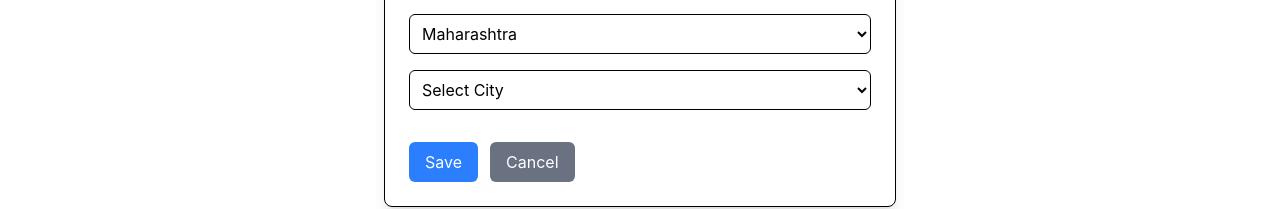
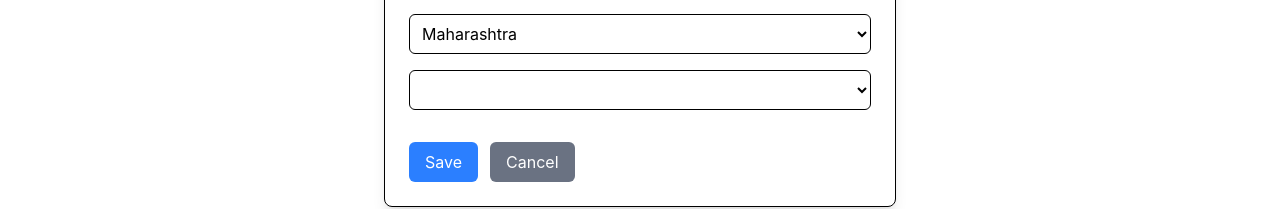
Before and after one commit to sapnamishra812/react-reudx-router, a React (Vite) app: page / in a window 1280 px wide. Both pictures are taken after a click on the button "Add User". Shown: the part 499-708 px from the top of the page. Built offline with nearby package versions, Linux system fonts and the light colour scheme.

Commit message:
added satate and disabled future date

```diff
--- a/src/users/users.jsx
+++ b/src/users/users.jsx
@@ -38,15 +38,11 @@ function Users() {
   };
   const onStateChange = (event) => {
     setState(event.target.value);
-
-    // console.log("state Value", event.target.value);
   };
   const addNewUser = (e) => {
     e.preventDefault();
-    // console.log("add new user");
-    // const citySelectEDBYiD = city
     const newUserDetailFiled = {
-      Id: Math.random() + 1,
+      Id: Math.random(),
       FirstName: firstName,
       LastName: lastName,
       DOB: dob,
@@ -76,43 +72,21 @@ function Users() {
   const stateOptions = [
     { id: 1, name: "maharashtra", label: "Maharashtra" },
     { id: 2, name: "gujarat", label: "Gujarat" },
-    { id: 3, name: "rajasthan", label: "Rajasthan" },
-    { id: 4, name: "karnataka", label: "Karnataka" },
-    { id: 5, name: "tamilnadu", label: "Tamil Nadu" },
-    { id: 6, name: "delhi", label: "Delhi" },
-    { id: 7, name: "punjab", label: "Punjab" },
-    { id: 8, name: "haryana", label: "Haryana" },
-    { id: 9, name: "uttarpradesh", label: "Uttar Pradesh" },
-    { id: 10, name: "bihar", label: "Bihar" },
-    { id: 11, name: "westbengal", label: "West Bengal" },
-    { id: 12, name: "odisha", label: "Odisha" },
-    { id: 13, name: "assam", label: "Assam" },
-    { id: 14, name: "jharkhand", label: "Jharkhand" },
-    { id: 15, name: "chhattisgarh", label: "Chhattisgarh" },
-    { id: 16, name: "himachalpradesh", label: "Himachal Pradesh" },
-    { id: 17, name: "uttarakhand", label: "Uttarakhand" },
-    { id: 18, name: "goa", label: "Goa" },
-    { id: 19, name: "manipur", label: "Manipur" },
-    { id: 20, name: "meghalaya", label: "Meghalaya" },
-    { id: 21, name: "mizoram", label: "Mizoram" },
-    { id: 22, name: "nagaland", label: "Nagaland" },
-    { id: 23, name: "sikkim", label: "Sikkim" },
-    { id: 24, name: "tripura", label: "Tripura" },
-    { id: 25, name: "arunachalpradesh", label: "Arunachal Pradesh" },
-    { id: 26, name: "andhrapradesh", label: "Andhra Pradesh" },
-    { id: 27, name: "telangana", label: "Telangana" },
-    { id: 28, name: "ladakh", label: "Ladakh" },
-    { id: 29, name: "jammuandkashmir", label: "Jammu and Kashmir" },
-    { id: 30, name: "puducherry", label: "Puducherry" },
-    { id: 31, name: "chandigarh", label: "Chandigarh" },
-    { id: 32, name: "andamanandnicobar", label: "Andaman and Nicobar Islands" },
-    {
-      id: 33,
-      name: "dadraandnagarhavelianddamnagarhavelianddamananddiu",
-      label: "Dadra and Nagar Haveli and Daman and Diu",
-    },
-    { id: 34, name: "lakshadweep", label: "Lakshadweep" },
   ];
+  const stateWiseCity = {
+    maharashtra: [
+      { id: 1, name: "mumbai", Label: "Mumbai" },
+      { id: 2, name: "pune", Label: "Pune" },
+      { id: 3, name: "thane", Label: "Thane" },
+      { id: 4, name: "nashik", Label: "Nashik" },
+    ],
+    gujarat: [
+      { id: 1, name: "ahmedabad", Label: "Ahmedabad" },
+      { id: 2, name: "surat", Label: "Surat" },
+      { id: 3, name: "vadodara", Label: "Vadodara" },
+    ],
+  };
+  const notFutureDateSelect = new Date().toISOString().split("T")[0];
   return (
     <>
       {/* Top Section */}
@@ -158,6 +132,7 @@ function Users() {
                 type="date"
                 value={dob}
                 onChange={onDOBChange}
+                max={notFutureDateSelect}
                 className="border rounded-md p-2 focus:outline-none focus:ring-2 focus:ring-blue-500"
               />
 
@@ -216,7 +191,7 @@ function Users() {
                 <option value="1">Maharashtra</option>
                 <option value="2">Gujarat</option> */}
                 {stateOptions.map((state) => {
-                  return <option value={state.value}>{state.label}</option>;
+                  return <option value={state.name}>{state.label}</option>;
                 })}
               </select>
 
@@ -225,10 +200,11 @@ function Users() {
                 onChange={(e) => setCity(e.target.value)}
                 className="border rounded-md p-2 focus:outline-none focus:ring-2 focus:ring-blue-500"
               >
-                <option value="">Select City</option>
-                <option value="1">Mumbai</option>
-                <option value="2">Pune</option>
-                <option value="3">Ahmedabad</option>
+                {stateWiseCity[state]?.map((cities) => (
+                  <option key={cities.id} value={cities.name}>
+                    {cities.Label}
+                  </option>
+                ))}
               </select>
 
               <div className="flex gap-3 mt-4">
```
